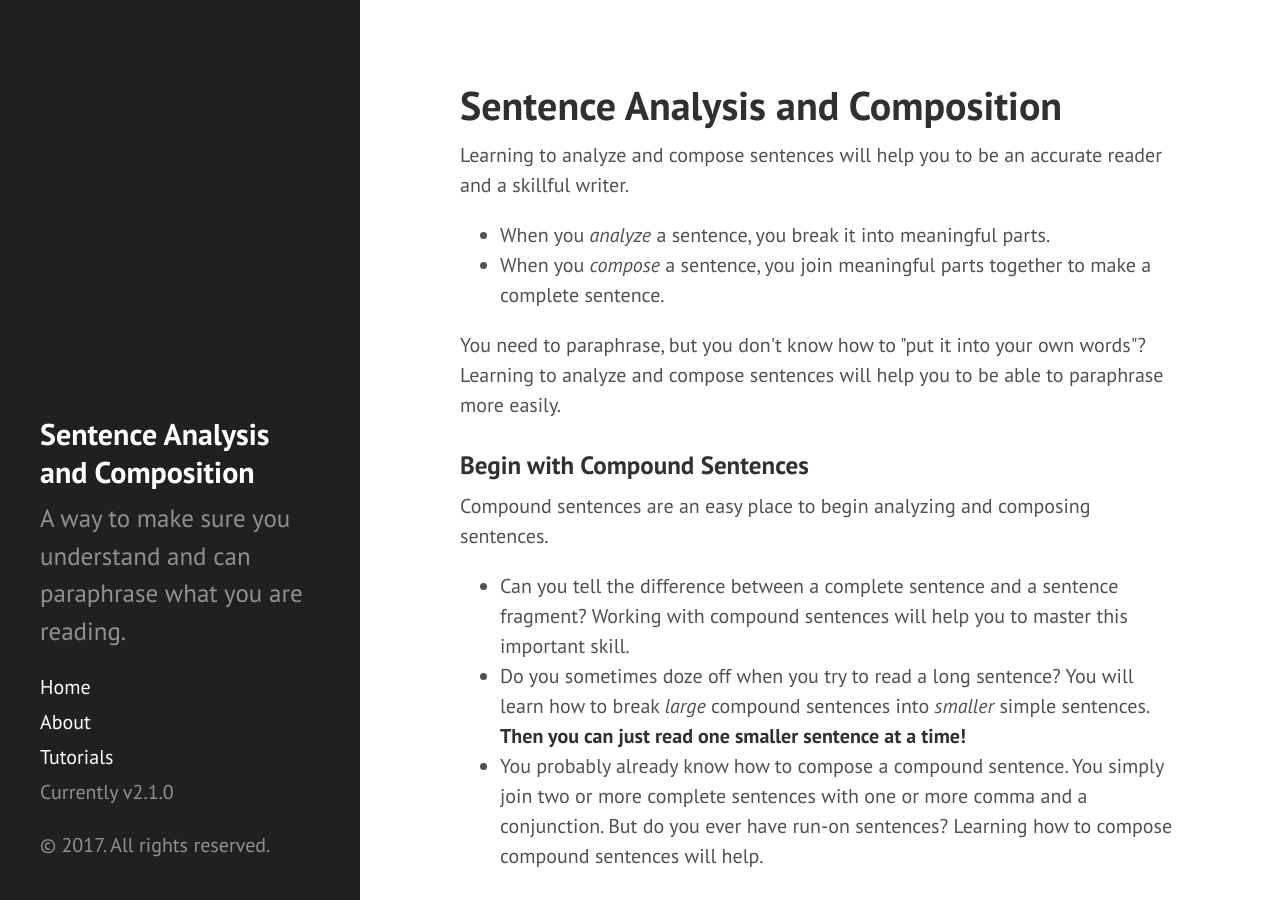
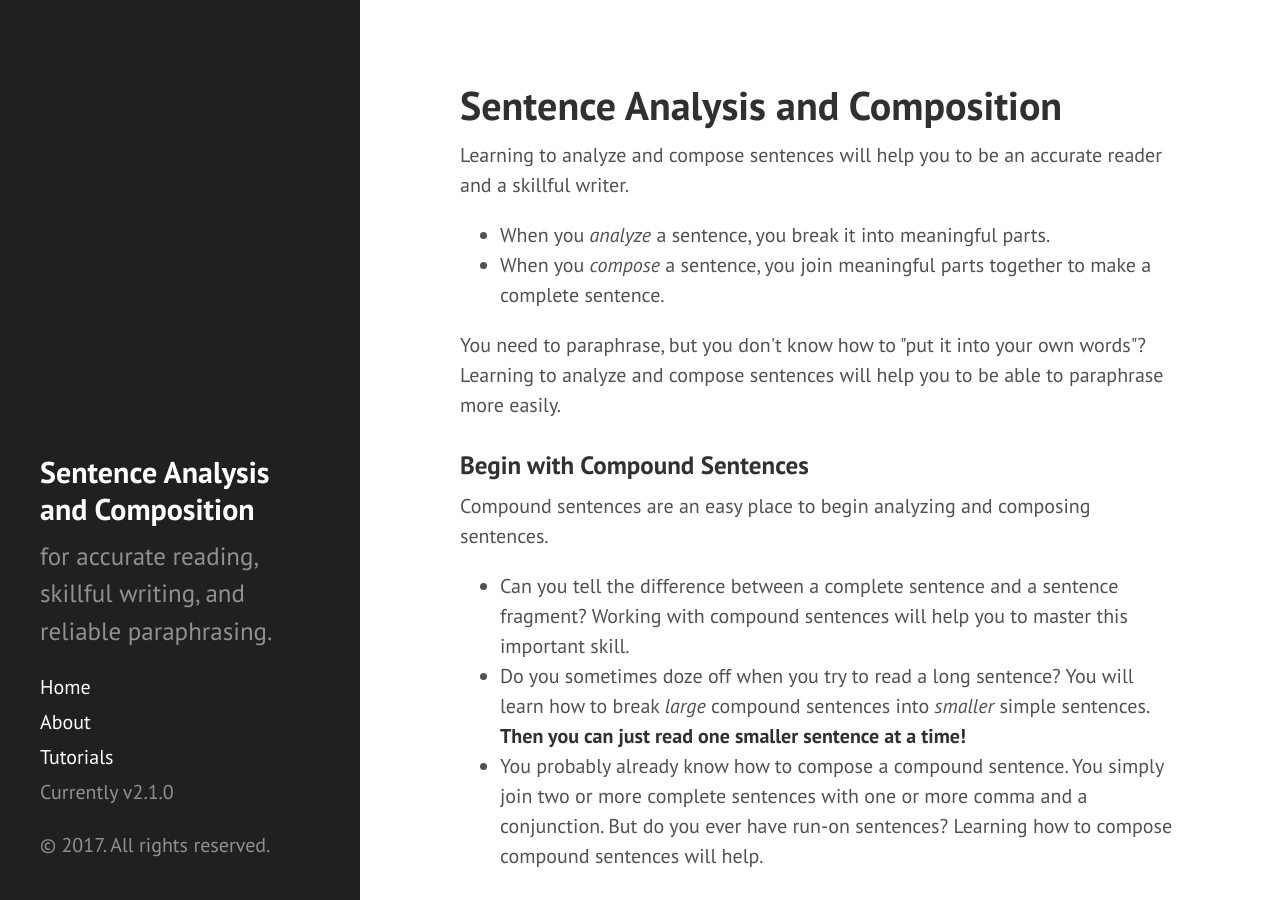
Before and after one commit to srogersact/srogersact.github.io, a Jekyll site: the page index.html, which Jekyll copies as it is, in a window 1280 px wide and 900 px high. Built offline with Jekyll 4.4.1, drawn with Linux system fonts in a browser that asks for light colours.

Commit message:
Small changes.

```diff
--- a/index.html
+++ b/index.html
@@ -40,7 +40,7 @@
           Sentence Analysis and Composition
         </a>
       </h2>
-      <p class="lead">A way to make sure you understand and can paraphrase what you are reading.</p>
+      <p class="lead">for accurate reading, skillful writing, and reliable paraphrasing.</p>
     </div>
 
     <nav class="sidebar-nav">
```
